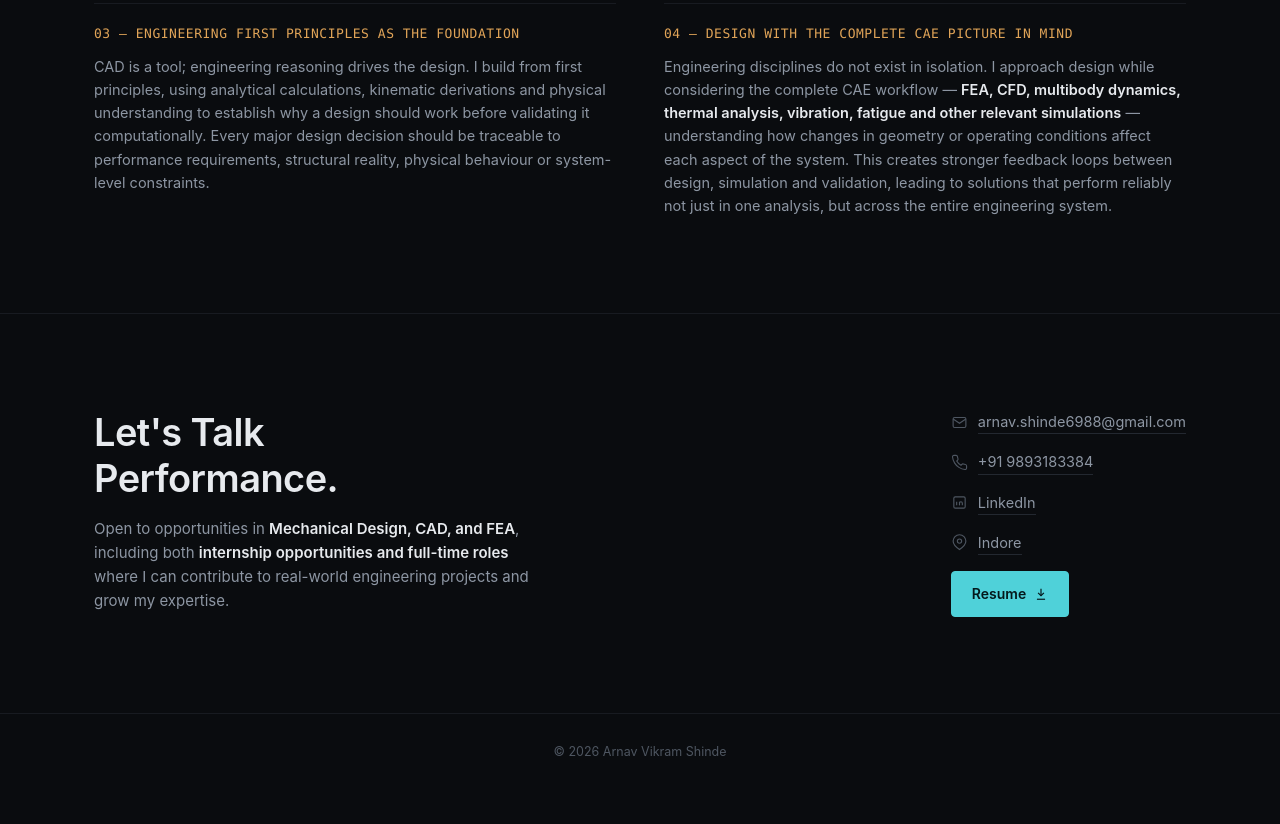
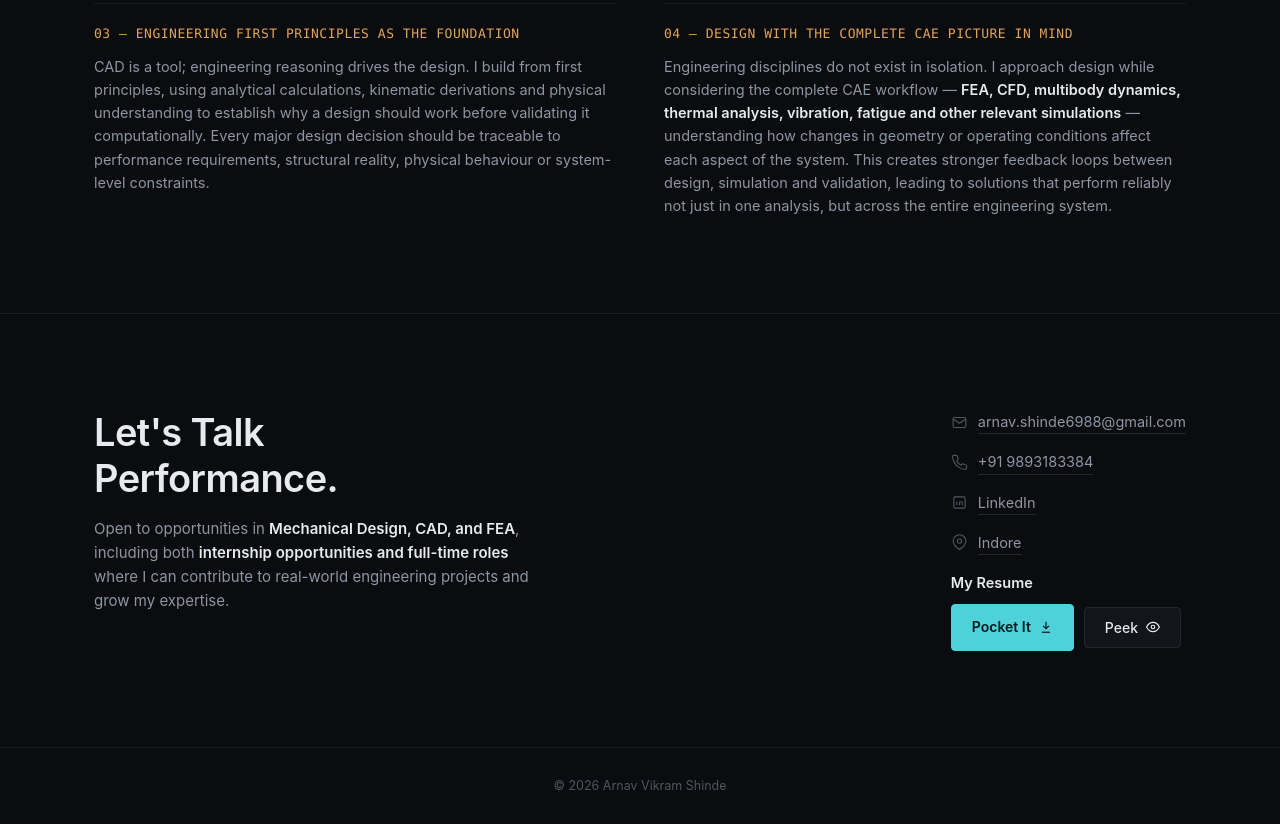
Before and after one commit to arnav6988/Arnav-Vikram-Shinde, a plain HTML site: page index.html in a window 1280 px wide. Shown: the part 4560-5384 px from the top of the page. Before the commit the page ends 5350 px from the top, so only its background shows below. Drawn offline with nearby package versions, Linux system fonts and the light colour scheme.

Commit message:
Add files via upload

```diff
--- a/index.html
+++ b/index.html
@@ -966,11 +966,18 @@
           <svg class="icon" viewBox="0 0 24 24" fill="none" stroke="currentColor" stroke-width="1.6"><path d="M21 10c0 6-9 12-9 12s-9-6-9-12a9 9 0 0 1 18 0z"/><circle cx="12" cy="10" r="3"/></svg>
           <a href="https://share.google/JgCPghF3dZ6RnjRO0" target="_blank" rel="noopener noreferrer">Indore</a>
         </li>
-        <li style="margin-top:10px;">
+        <li style="margin-top:10px; margin-bottom:0;">
+          <strong>My Resume</strong>
+        </li>
+        <li style="margin-top:10px; flex-wrap:wrap;">
           <a class="btn primary" href="Arnav_Vikram_Shinde_Resume.pdf" download>
-            Resume
+            Pocket It
             <svg width="14" height="14" viewBox="0 0 24 24" fill="none" stroke="currentColor" stroke-width="2"><path d="M12 3v12"/><path d="m7 10 5 5 5-5"/><path d="M5 21h14"/></svg>
           </a>
+          <button class="btn" type="button" style="font-family:inherit;" onclick="openPdfViewer('Arnav_Vikram_Shinde_Resume.pdf','Resume — Arnav Vikram Shinde')">
+            Peek
+            <svg width="14" height="14" viewBox="0 0 24 24" fill="none" stroke="currentColor" stroke-width="2"><path d="M1 12s4-8 11-8 11 8 11 8-4 8-11 8-11-8-11-8z"/><circle cx="12" cy="12" r="3"/></svg>
+          </button>
         </li>
       </ul>
     </div>
```
